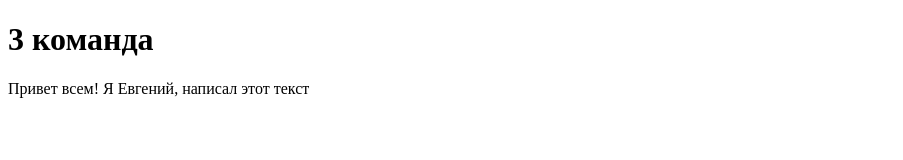
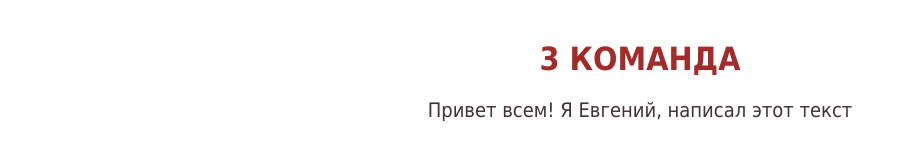
Before and after one commit to VladislavBlinov/DZ_Git, a plain HTML site: page index.html in a window 1280 px wide. Shown: the whole page, without its empty margins (0-903 px from the left). Drawn offline with Linux system fonts and the light colour scheme.

Commit message:
style.css

```diff
--- a/index.html
+++ b/index.html
@@ -5,7 +5,7 @@
 	<meta name="viewport"
 			content="width=device-width, user-scalable=no, initial-scale=1.0, maximum-scale=1.0, minimum-scale=1.0">
 	<meta http-equiv="X-UA-Compatible" content="ie=edge">
-	<link rel="stylesheet" href="style.css.css">
+	<link rel="stylesheet" href="style.css">
 	<title>3 команда</title>
 </head>
 <body>
--- a/style.css
+++ b/style.css
@@ -1,3 +1,17 @@
 *{
 	margin: 0;
+	font-family: Tahoma;
+	text-align: center;
 }
+
+h1{
+	padding: 40px 0 0 0;
+	text-transform: uppercase;
+	color: brown;
+}
+
+div{
+	font-size: 20px;
+	padding: 20px 0 0 0;
+	color: #3f3434;
+}
```
